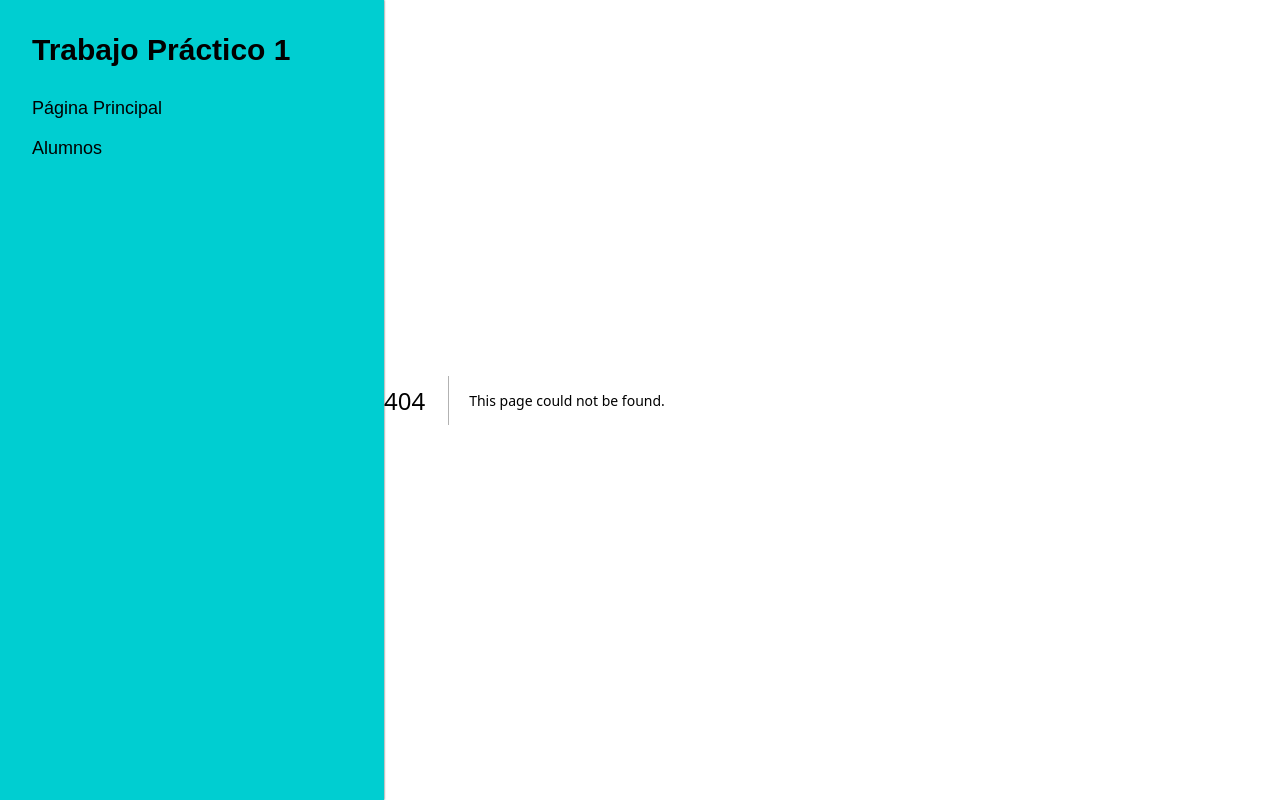
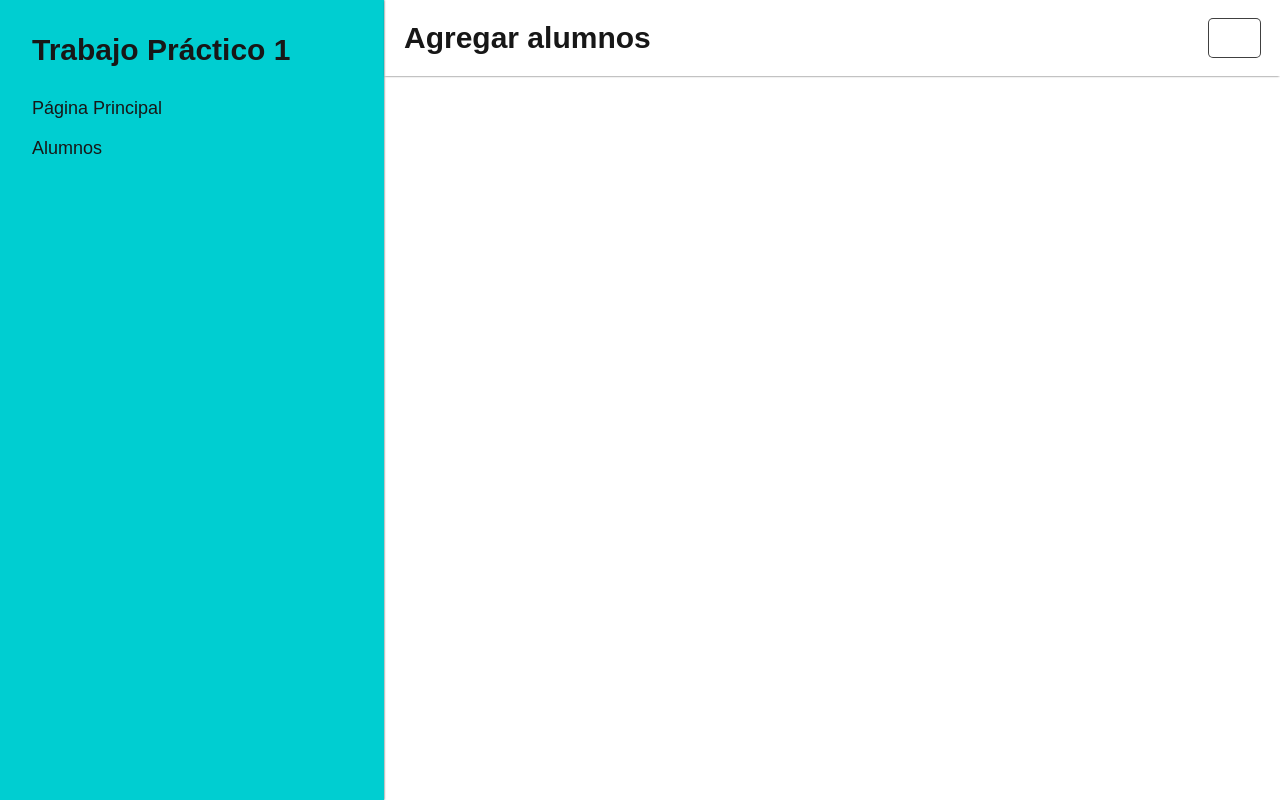
Before and after one commit to facundobarrera09/tp2-prog-web, a Next.js app in the folder frontend/: page /addStudent in a window 1280 px wide. Before the commit this address had no page. Built offline with nearby package versions, Linux system fonts and the light colour scheme.

Commit message:
Add page for create new students

```diff
--- /dev/null
+++ b/frontend/src/app/addStudent/page.tsx
@@ -0,0 +1,12 @@
+import Header from "../../components/Header";
+import Button from "../../components/shared/button/button";
+
+const Home: React.FC = () => {
+    return (
+        <div className="flex-1 min-w-fit">
+            <Header title="Agregar alumnos" button={<Button color="customred" href="/students" name="Atras"></Button>}/>
+        </div>
+    )
+}
+
+export default Home
--- a/frontend/src/app/students/page.tsx
+++ b/frontend/src/app/students/page.tsx
@@ -1,9 +1,10 @@
 import Header from "../../components/Header"
+import Button from "../../components/shared/button/button"
 
 const Home: React.FC = () => {
     return (
         <div className="flex-1 min-w-fit">
-            <Header title="Alumnos" />
+            <Header title="Alumnos" button={<Button color="darkturquoise" href="/addStudent" name="Agregar"></Button>}/>
         </div>
     )
 }
--- a/frontend/src/components/Header.tsx
+++ b/frontend/src/components/Header.tsx
@@ -1,7 +1,13 @@
-const Header: React.FC<{ title: string }> = ({ title }) => {
+interface HeaderProps {
+    title: string
+    button?: React.ReactNode
+}
+
+const Header: React.FC<HeaderProps> = ({ title, button }) => {
     return (
         <header className="w-full flex justify-between items-center px-5 shadow-border-bottom">
             <h2 className="py-5 text-3xl font-bold">{title}</h2>
+            {button && <div>{button}</div>}
         </header>
     )
 }
--- /dev/null
+++ b/frontend/src/components/shared/button/button.tsx
@@ -0,0 +1,21 @@
+import React from 'react';
+
+interface ButtonProps {
+    color: string;
+    name: string;
+    href: string;
+}
+
+const Button: React.FC<ButtonProps> = ({ color, name, href }) => {
+    const buttonClasses = `bg-${color} p-[7px] shadow-[0px_0px_0px_1px_rgba(0,_0,_0,_0.75)] text-white text-center no-underline inline-block cursor-pointer rounded`;
+
+    return (
+        <a href={href}>
+            <button className={buttonClasses}>
+                {name}
+            </button>
+        </a>
+    );
+};
+
+export default Button;
--- a/frontend/tailwind.config.ts
+++ b/frontend/tailwind.config.ts
@@ -12,7 +12,8 @@ const config: Config = {
         background: "var(--background)",
         foreground: "var(--foreground)",
         darkturquoise: "#00ced1",
-        paleturquoise: "#afeeee"
+        paleturquoise: "#afeeee",
+        customred: "#ff0000"
       },
       boxShadow: {
         'border': "0px 0px 2px 0px rgba(0,0,0,0.75)",
```
Also changed, not shown: 1 other file (tests, documents, lock files or other folders).
